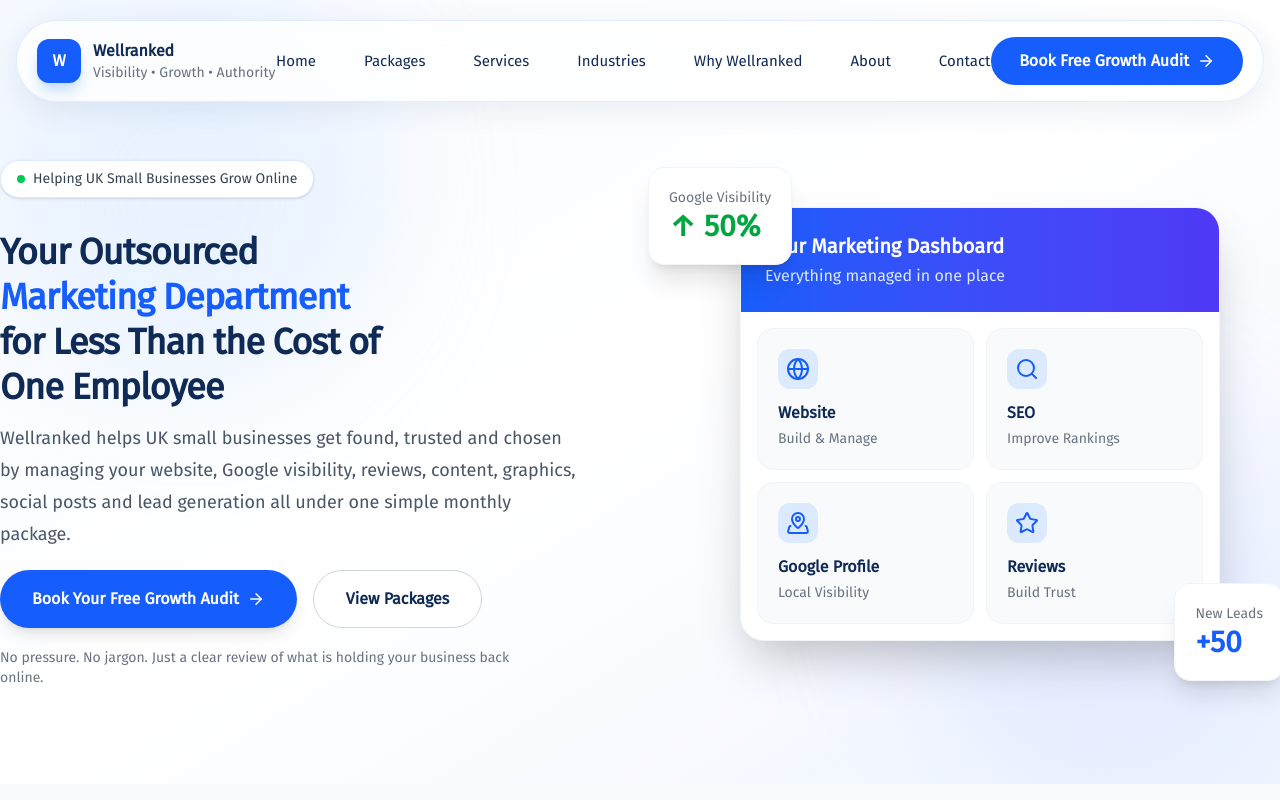
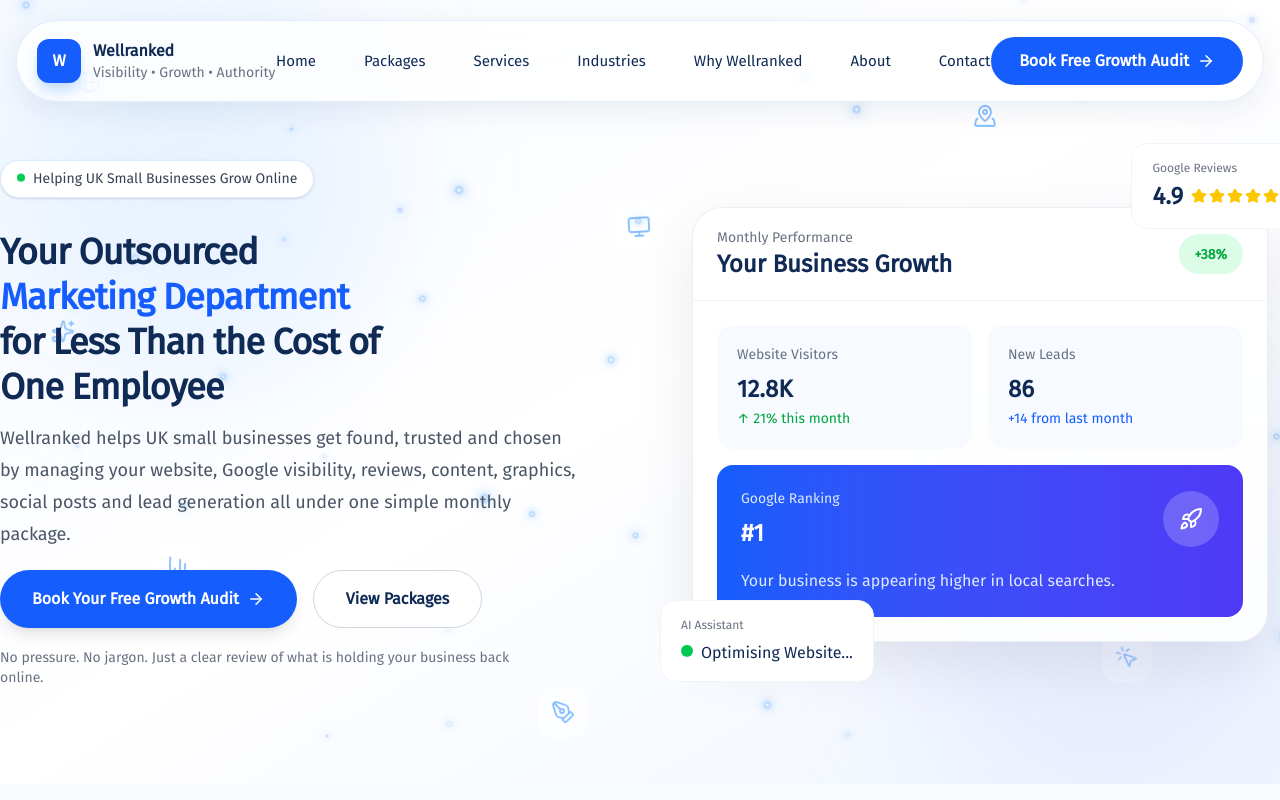
Before and after one commit to alimuhammeddev/wellranked, a Next.js app: page / in a window 1280 px wide. Shown: the top 800 px of the page. Built offline with nearby package versions, Linux system fonts and the light colour scheme.

Commit message:
rebranded hero

```diff
--- a/app/components/Hero.tsx
+++ b/app/components/Hero.tsx
@@ -1,32 +1,87 @@
-import { Globe, Search, MapPinned, Star, ArrowRight } from "lucide-react";
+import {
+  Globe,
+  Search,
+  MapPinned,
+  Star,
+  ArrowRight,
+  Sparkles,
+  BarChart3,
+  MousePointerClick,
+  MessageCircle,
+  Monitor,
+  PenTool,
+  Rocket,
+} from "lucide-react";
 import Link from "next/link";
 
-const services = [
-  {
-    title: "Website",
-    icon: Globe,
-    description: "Build & Manage",
-  },
-  {
-    title: "SEO",
-    icon: Search,
-    description: "Improve Rankings",
-  },
-  {
-    title: "Google Profile",
-    icon: MapPinned,
-    description: "Local Visibility",
-  },
-  {
-    title: "Reviews",
-    icon: Star,
-    description: "Build Trust",
-  },
+const floatingIcons = [
+  { Icon: Globe, top: "8%", left: "5%", delay: "0s" },
+  { Icon: Search, top: "18%", right: "8%", delay: "2s" },
+  { Icon: Sparkles, top: "40%", left: "3%", delay: "4s" },
+  { Icon: BarChart3, top: "70%", left: "12%", delay: "1s" },
+  { Icon: MousePointerClick, top: "80%", right: "10%", delay: "3s" },
+  { Icon: MessageCircle, top: "58%", right: "4%", delay: "5s" },
+  { Icon: Monitor, top: "25%", left: "48%", delay: "2.5s" },
+  { Icon: PenTool, top: "88%", left: "42%", delay: "6s" },
+  { Icon: MapPinned, top: "12%", left: "75%", delay: "1.5s" },
+  { Icon: Star, top: "55%", left: "82%", delay: "4.5s" },
 ];
+
+const particles = Array.from({ length: 50 }, (_, i) => ({
+  id: i,
+  size: Math.random() * 8 + 4, // was 2-7px, now 4-12px
+  top: Math.random() * 100,
+  left: Math.random() * 100,
+  duration: Math.random() * 18 + 12,
+  delay: Math.random() * 10,
+}));
 
 export default function Hero() {
   return (
     <section className="relative overflow-hidden bg-linear-to-br from-[#F7FAFF] via-white to-[#EEF4FF]">
+      {/* Floating Background Icons */}
+
+      <div className="absolute inset-0 overflow-hidden pointer-events-none">
+        {floatingIcons.map(({ Icon, ...item }, index) => (
+          <div
+            key={index}
+            className="absolute animate-float"
+            style={{
+              top: item.top,
+              left: item.left,
+              right: item.right,
+              animationDelay: item.delay,
+            }}
+          >
+            <div className="rounded-2xl bg-white/60 backdrop-blur-md border border-white/70 p-3">
+              <Icon
+                size={24}
+                className="text-blue-400 opacity-70"
+                strokeWidth={1.8}
+              />
+            </div>
+          </div>
+        ))}
+      </div>
+
+      {/* Floating Particles */}
+      <div className="absolute inset-0 overflow-hidden pointer-events-none">
+        {particles.map((particle) => (
+          <span
+            key={particle.id}
+            className="particle"
+            style={{
+              width: `${particle.size}px`,
+              height: `${particle.size}px`,
+              top: `${particle.top}%`,
+              left: `${particle.left}%`,
+              animationDuration: `${particle.duration}s`,
+              animationDelay: `${particle.delay}s`,
+            }}
+          />
+        ))}
+      </div>
+
       {/* Background Blur */}
       <div className="absolute top-0 left-0 w-96 h-96 bg-blue-200/30 rounded-full blur-3xl"></div>
       <div className="absolute bottom-0 right-0 w-96 h-96 bg-indigo-200/30 rounded-full blur-3xl"></div>
@@ -37,7 +92,7 @@ export default function Hero() {
           <div>
             {/* Badge */}
             <div className="inline-flex items-center gap-2 bg-white border border-blue-100 shadow-sm rounded-full px-4 py-2 mb-8">
-              <span className="w-2 h-2 rounded-full bg-green-500"></span>
+              <span className="w-2 h-2 rounded-full bg-green-500 animate-bounce"></span>
               <span className="text-sm font-medium text-gray-700">
                 Helping UK Small Businesses Grow Online
               </span>
@@ -83,51 +138,103 @@ export default function Hero() {
           </div>
 
           {/* RIGHT SIDE */}
+          <div className="relative flex justify-center mt-12 lg:mt-0">
+            <div className="relative w-full max-w-xl">
+              {/* Main Card */}
+              <div className="rounded-[30px] border border-gray-200/70 bg-white/90 backdrop-blur-xl shadow-[0_20px_60px_rgba(0,0,0,0.08)] overflow-hidden">
+                {/* Header */}
+                <div className="flex items-center justify-between border-b border-gray-100 px-6 py-5">
+                  <div>
+                    <p className="text-sm text-gray-500">Monthly Performance</p>
+                    <h3 className="text-2xl font-bold text-[#102A56]">
+                      Your Business Growth
+                    </h3>
+                  </div>
 
-          <div className="relative hidden lg:flex justify-center">
-            <div className="relative w-120 rounded-3xl bg-white shadow-2xl border border-gray-100 overflow-hidden">
-              <div className="bg-linear-to-r from-blue-600 to-indigo-600 p-6">
-                <h3 className="text-white text-xl font-bold">
-                  Your Marketing Dashboard
-                </h3>
+                  <div className="rounded-full bg-green-100 px-4 py-2">
+                    <span className="text-sm font-semibold text-green-600">
+                      +38%
+                    </span>
+                  </div>
+                </div>
 
-                <p className="text-blue-100 mt-1">
-                  Everything managed in one place
+                {/* Stats */}
+                <div className="grid grid-cols-2 gap-4 p-6">
+                  <div className="rounded-2xl bg-[#F7FAFF] p-5">
+                    <p className="text-sm text-gray-500">Website Visitors</p>
+
+                    <h2 className="mt-2 text-2xl font-bold text-[#102A56]">
+                      12.8K
+                    </h2>
+
+                    <p className="mt-1 text-sm text-green-600">
+                      ↑ 21% this month
                     </p>
                   </div>
 
-              {/* Grid */}
+                  <div className="rounded-2xl bg-[#F7FAFF] p-5">
+                    <p className="text-sm text-gray-500">New Leads</p>
 
-              <div className="grid grid-cols-2 gap-3 p-4">
-                {services.map(({ title, icon: Icon, description }) => (
-                  <div
-                    key={title}
-                    className="rounded-2xl border border-gray-100 bg-gray-50 p-5 transition-all duration-300"
-                  >
-                    <div className="mb-3 flex h-10 w-10 items-center justify-center rounded-xl bg-blue-100 text-blue-600">
-                      <Icon size={24} strokeWidth={2} />
+                    <h2 className="mt-2 text-2xl font-bold text-[#102A56]">
+                      86
+                    </h2>
+
+                    <p className="mt-1 text-sm text-blue-600">
+                      +14 from last month
+                    </p>
                   </div>
 
-                    <h4 className="font-semibold text-[#102A56]">{title}</h4>
+                  <div className="col-span-2 rounded-2xl bg-linear-to-r from-blue-600 to-indigo-600 p-6 text-white">
+                    <div className="flex justify-between items-center">
+                      <div>
+                        <p className="text-blue-100 text-sm">Google Ranking</p>
 
-                    <p className="mt-1 text-sm text-gray-500">{description}</p>
+                        <h2 className="text-2xl font-bold mt-2">#1</h2>
                       </div>
+
+                      <div className="h-14 w-14 rounded-full bg-white/20 flex items-center justify-center text-xl">
+                        <Rocket />
+                      </div>
+                    </div>
+
+                    <p className="mt-5 text-blue-100">
+                      Your business is appearing higher in local searches.
+                    </p>
+                  </div>
+                </div>
+              </div>
+
+              {/* Floating Card */}
+              <div className="absolute -top-16 -right-3 md:-right-8 rounded-2xl border border-gray-100 bg-white px-5 py-4">
+                <p className="text-xs text-gray-500">Google Reviews</p>
+
+                <div className="mt-1 flex items-center gap-2">
+                  <span className="text-2xl font-bold text-[#102A56]">4.9</span>
+
+                  <div className="flex items-center gap-0.5">
+                    {Array.from({ length: 5 }).map((_, index) => (
+                      <Star
+                        key={index}
+                        size={16}
+                        className="fill-yellow-400 text-yellow-400"
+                      />
                     ))}
                   </div>
                 </div>
-
-            {/* Floating Cards */}
-
-            <div className="absolute -top-10 -left-8 bg-white rounded-2xl shadow-xl p-5 border border-gray-100">
-              <p className="text-sm text-gray-500">Google Visibility</p>
-
-              <h2 className="text-3xl font-bold text-green-600">↑ 50%</h2>
               </div>
 
-            <div className="absolute -bottom-10 -right-1 bg-white rounded-2xl shadow-xl p-5 border border-gray-100">
-              <p className="text-sm text-gray-500">New Leads</p>
+              {/* Floating Card */}
+              <div className="absolute -bottom-10 left-3 md:-left-8 rounded-2xl bg-white border border-gray-100 px-5 py-4">
+                <p className="text-xs text-gray-500">AI Assistant</p>
 
-              <h2 className="text-3xl font-bold text-blue-600">+50</h2>
+                <div className="mt-2 flex items-center gap-2">
+                  <span className="h-3 w-3 rounded-full bg-green-500 animate-bounce"></span>
+
+                  <span className="font-medium text-[#102A56]">
+                    Optimising Website...
+                  </span>
+                </div>
+              </div>
             </div>
           </div>
         </div>
--- a/app/globals.css
+++ b/app/globals.css
@@ -5,3 +5,77 @@
 body {
     font-family: 'Fira Sans', sans-serif;
 }
+
+@keyframes float {
+  0% {
+    transform: translateY(0px) rotate(0deg);
+  }
+
+  25% {
+    transform: translateY(-12px) rotate(3deg);
+  }
+
+  50% {
+    transform: translateY(6px) rotate(-3deg);
+  }
+
+  75% {
+    transform: translateY(-8px) rotate(2deg);
+  }
+
+  100% {
+    transform: translateY(0px) rotate(0deg);
+  }
+}
+
+.animate-float {
+  animation: float 8s ease-in-out infinite;
+}
+
+
+.particle {
+  position: absolute;
+  border-radius: 9999px;
+
+  background: radial-gradient(
+    circle,
+    rgba(255,255,255,1) 0%,
+    rgba(147,197,253,.9) 40%,
+    rgba(96,165,250,.3) 70%,
+    transparent 100%
+  );
+
+  box-shadow:
+    0 0 8px rgba(147,197,253,.8),
+    0 0 18px rgba(96,165,250,.4);
+
+  opacity: .75;
+
+  animation: drift linear infinite;
+}
+
+@keyframes drift {
+
+  0%{
+    transform: translate(0,0) scale(.7);
+    opacity:.15;
+  }
+
+  20%{
+    opacity:.8;
+  }
+
+  50%{
+    transform: translate(120px,-80px) scale(1);
+  }
+
+  80%{
+    opacity:.5;
+  }
+
+  100%{
+    transform: translate(-140px,-180px) scale(.7);
+    opacity:0;
+  }
+
+}
```
Also changed, not shown: app/components/Pain.tsx (+13 -29 lines). Lines whose indentation alone changed are shown as unchanged.
